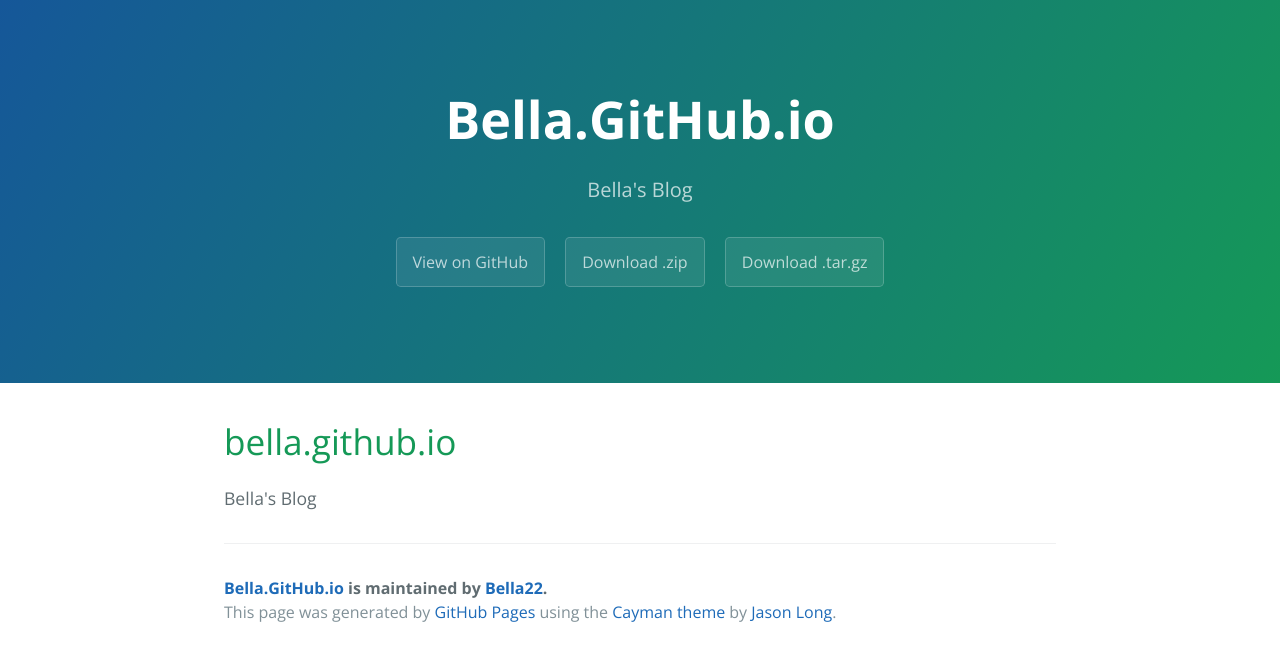
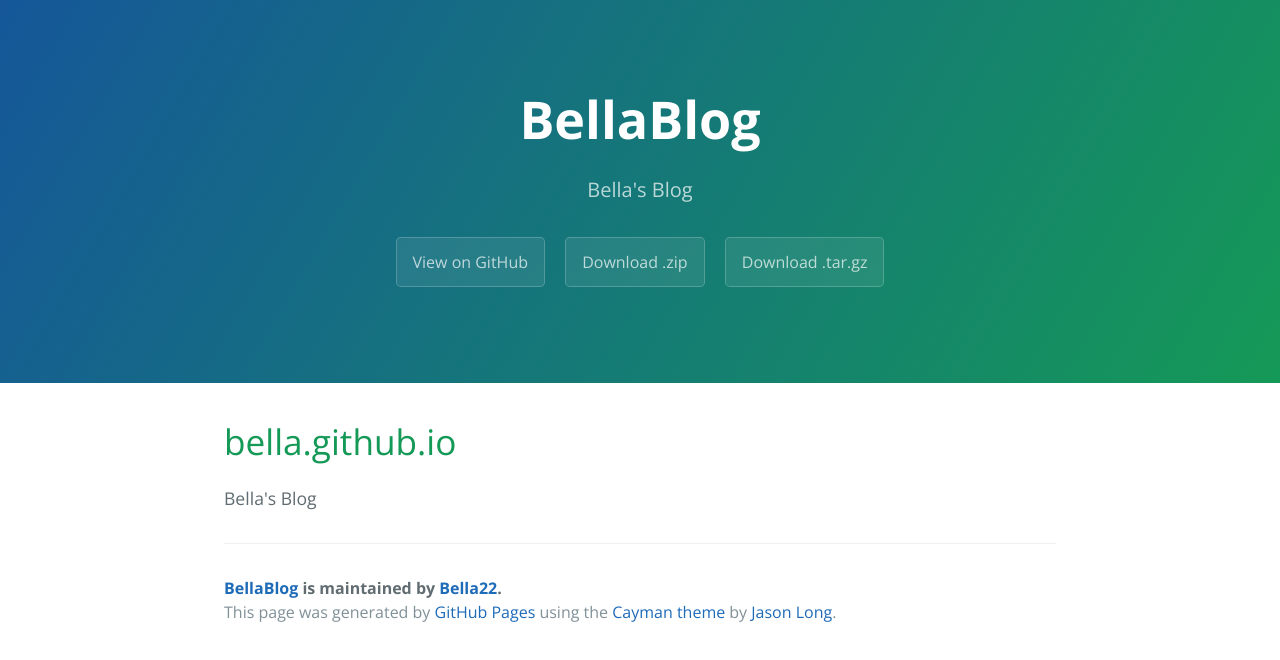
Before and after one commit to Bella22/BellaBlog, a plain HTML site: page index.html in a window 1280 px wide. Drawn offline with nearby package versions, Linux system fonts and the light colour scheme.

```diff
--- a/index.html
+++ b/index.html
@@ -2,7 +2,7 @@
 <html lang="en-us">
   <head>
     <meta charset="UTF-8">
-    <title>Bella.GitHub.io by Bella22</title>
+    <title>BellaBlog by Bella22</title>
     <meta name="viewport" content="width=device-width, initial-scale=1">
     <link rel="stylesheet" type="text/css" href="stylesheets/normalize.css" media="screen">
     <link href='https://fonts.googleapis.com/css?family=Open+Sans:400,700' rel='stylesheet' type='text/css'>
@@ -11,11 +11,11 @@
   </head>
   <body>
     <section class="page-header">
-      <h1 class="project-name">Bella.GitHub.io</h1>
+      <h1 class="project-name">BellaBlog</h1>
       <h2 class="project-tagline">Bella&#39;s Blog</h2>
-      <a href="https://github.com/Bella22/bella.github.io" class="btn">View on GitHub</a>
-      <a href="https://github.com/Bella22/bella.github.io/zipball/master" class="btn">Download .zip</a>
-      <a href="https://github.com/Bella22/bella.github.io/tarball/master" class="btn">Download .tar.gz</a>
+      <a href="https://github.com/Bella22/BellaBlog" class="btn">View on GitHub</a>
+      <a href="https://github.com/Bella22/BellaBlog/zipball/master" class="btn">Download .zip</a>
+      <a href="https://github.com/Bella22/BellaBlog/tarball/master" class="btn">Download .tar.gz</a>
     </section>
 
     <section class="main-content">
@@ -25,7 +25,7 @@
 <p>Bella's Blog</p>
 
       <footer class="site-footer">
-        <span class="site-footer-owner"><a href="https://github.com/Bella22/bella.github.io">Bella.GitHub.io</a> is maintained by <a href="https://github.com/Bella22">Bella22</a>.</span>
+        <span class="site-footer-owner"><a href="https://github.com/Bella22/BellaBlog">BellaBlog</a> is maintained by <a href="https://github.com/Bella22">Bella22</a>.</span>
 
         <span class="site-footer-credits">This page was generated by <a href="https://pages.github.com">GitHub Pages</a> using the <a href="https://github.com/jasonlong/cayman-theme">Cayman theme</a> by <a href="https://twitter.com/jasonlong">Jason Long</a>.</span>
       </footer>
--- a/params.json
+++ b/params.json
@@ -1 +1 @@
-{"name":"Bella.GitHub.io","tagline":"Bella's Blog","body":"# bella.github.io\r\nBella's Blog\r\n","google":"","note":"Don't delete this file! It's used internally to help with page regeneration."}
+{"name":"BellaBlog","tagline":"Bella's Blog","body":"# bella.github.io\r\nBella's Blog\r\n","google":"","note":"Don't delete this file! It's used internally to help with page regeneration."}
```
